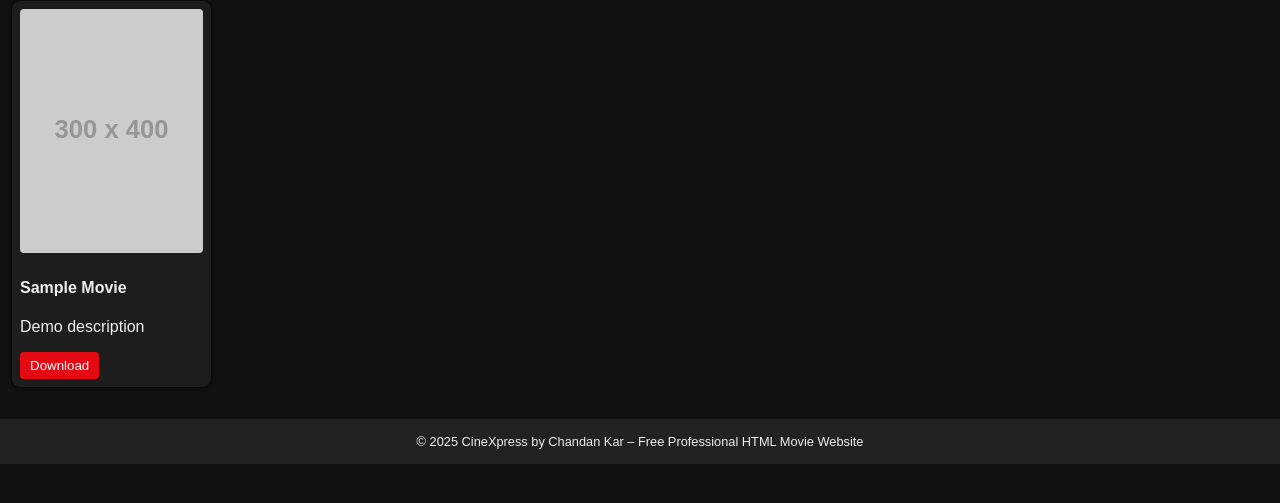
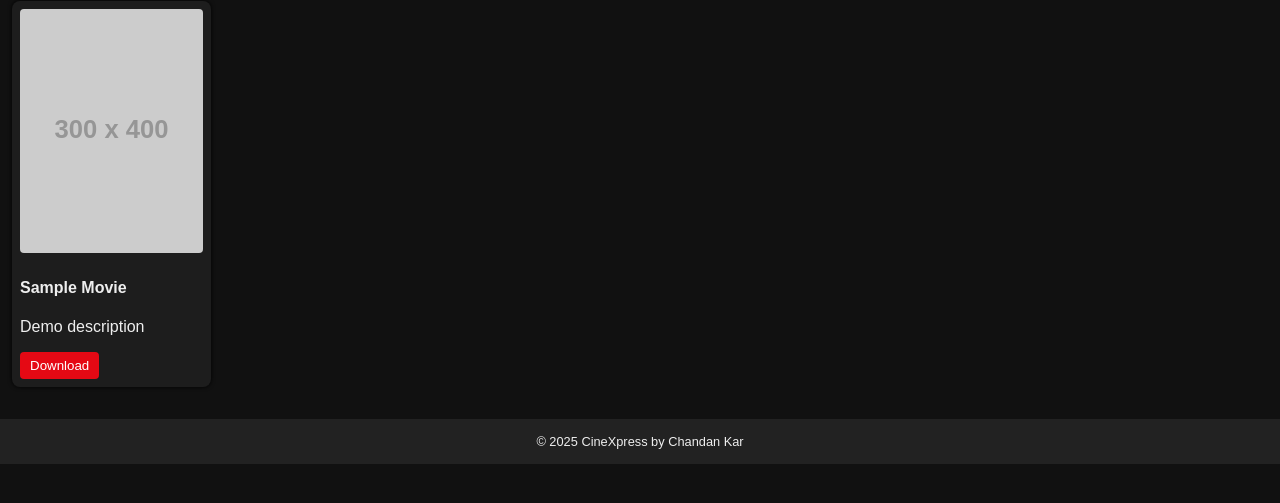
Before and after one commit to chandankar69official/cinexpress, a plain HTML site: page index.html in a window 1280 px wide. Shown: the part 53-556 px from the top of the page. Drawn offline with Linux system fonts and the light colour scheme; placeholder pictures from the web are drawn by us.

Commit message:
Update index.html

```diff
--- a/index.html
+++ b/index.html
@@ -51,7 +51,7 @@
 </main>
 
 <footer>
-  © 2025 CineXpress by Chandan Kar – Free Professional HTML Movie Website
+  © 2025 CineXpress by Chandan Kar
 </footer>
 
 <script>
```
